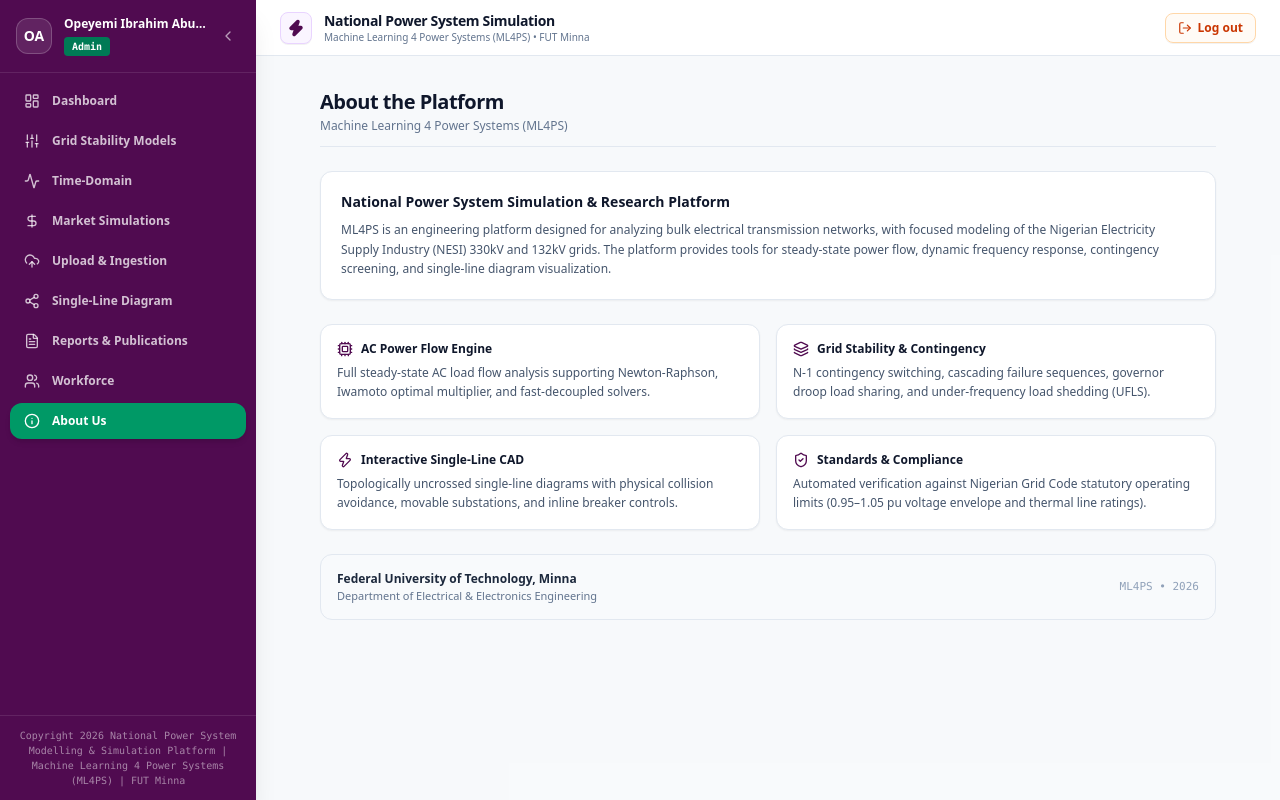
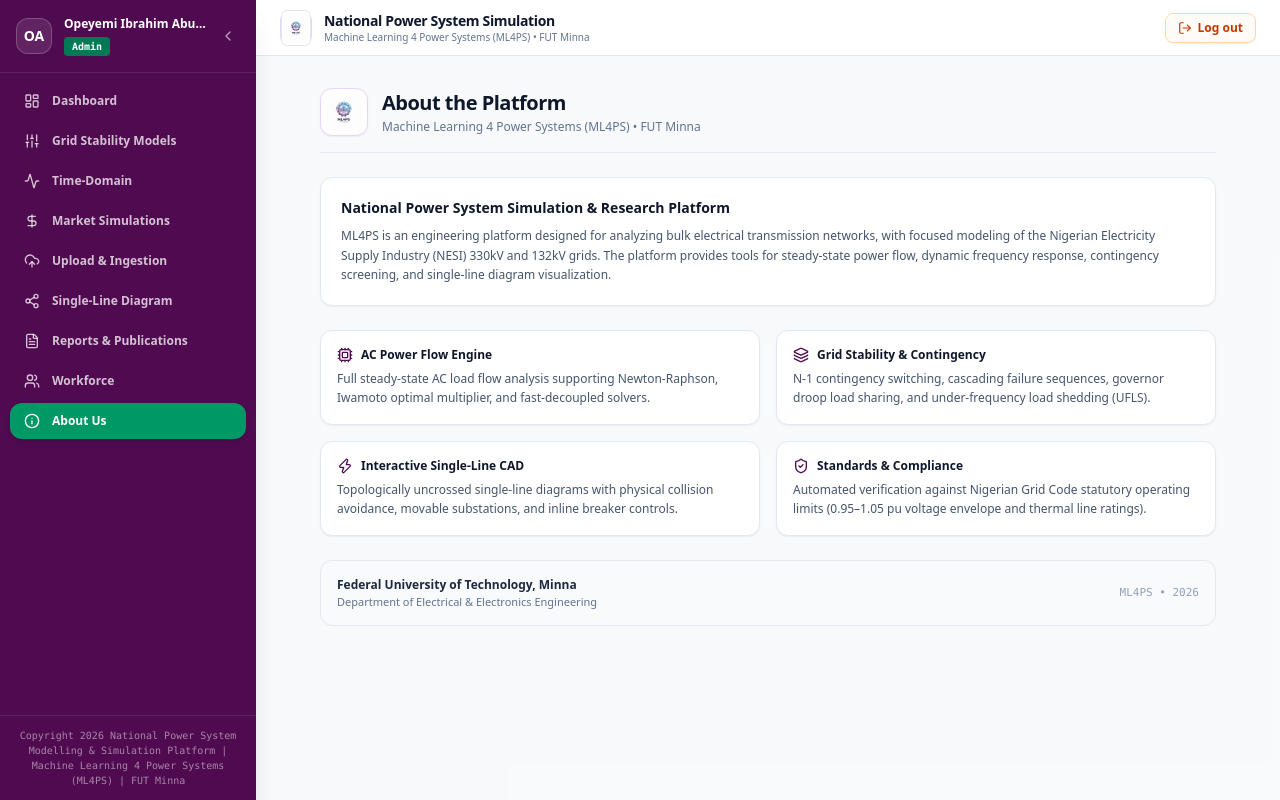
Before and after one commit to cujo-o/Power-System-Modelling-And-Simulation, a Next.js app in the folder national-power-platform/frontend/: page /about in a window 1280 px wide. Built offline with nearby package versions, Linux system fonts and the light colour scheme; no server answers; the database is empty.

Commit message:
minor update

```diff
--- a/national-power-platform/frontend/src/components/layout/AppShell.tsx
+++ b/national-power-platform/frontend/src/components/layout/AppShell.tsx
@@ -105,7 +105,14 @@ export const AppShell: React.FC<{ children: React.ReactNode }> = ({ children })
           <div className="flex items-center gap-3">
             {/* ML4PS Official Icon Badge */}
             <div className="h-8 w-8 rounded-lg border border-purple-200 bg-purple-50 flex items-center justify-center shrink-0 shadow-2xs">
-              <Zap className="h-4.5 w-4.5 text-[#500b50] fill-[#500b50]" />
+              <img
+                src="/ml4ps-logo.png"
+                alt="ML4PS Crest"
+                className="h-9 w-9 object-contain rounded-md bg-white p-0.5 border border-slate-200 shrink-0"
+                onError={(e) => {
+                  e.currentTarget.style.display = 'none';
+                }}
+              />
             </div>
             <div>
               <span className="font-black text-sm text-slate-900 tracking-tight block leading-none">
--- a/national-power-platform/frontend/src/components/tabs/AboutTab.tsx
+++ b/national-power-platform/frontend/src/components/tabs/AboutTab.tsx
@@ -1,22 +1,39 @@
 'use client';
 
-import React from 'react';
+import React, { useState } from 'react';
 import { Cpu, Layers, Zap, ShieldCheck } from 'lucide-react';
 
 export const AboutTab: React.FC = () => {
+  const [imgError, setImgError] = useState(false);
+
   return (
     <div className="max-w-4xl mx-auto space-y-6 py-2 text-slate-800">
-      {/* Header */}
-      <div className="pb-3 border-b border-slate-200">
-        <h2 className="text-xl font-bold text-slate-900 tracking-tight">
-          About the Platform
-        </h2>
-        <p className="text-xs text-slate-500 mt-0.5">
-          Machine Learning 4 Power Systems (ML4PS)
-        </p>
+      {/* Header with Integrated ML4PS Logo */}
+      <div className="flex items-center gap-3.5 pb-4 border-b border-slate-200">
+        {!imgError ? (
+          <img
+            src="/ml4ps-logo.png"
+            alt="ML4PS Crest"
+            className="h-12 w-12 object-contain rounded-xl bg-white p-1 border border-purple-200 shadow-xs shrink-0"
+            onError={() => setImgError(true)}
+          />
+        ) : (
+          <div className="h-12 w-12 rounded-xl border border-purple-200 bg-purple-50 flex items-center justify-center shrink-0 shadow-xs">
+            <Zap className="h-6 w-6 text-[#500b50] fill-[#500b50]" />
+          </div>
+        )}
+
+        <div>
+          <h2 className="text-xl font-black text-slate-900 tracking-tight">
+            About the Platform
+          </h2>
+          <p className="text-xs text-slate-500 font-medium mt-0.5">
+            Machine Learning 4 Power Systems (ML4PS) • FUT Minna
+          </p>
+        </div>
       </div>
 
-      {/* Overview */}
+      {/* Platform Overview */}
       <div className="p-5 rounded-xl border border-slate-200 bg-white shadow-xs space-y-2">
         <h3 className="font-bold text-sm text-slate-900">
           National Power System Simulation &amp; Research Platform
--- a/national-power-platform/frontend/src/components/tabs/AdminTab.tsx
+++ b/national-power-platform/frontend/src/components/tabs/AdminTab.tsx
@@ -197,7 +197,7 @@ export default function AdminTab({
       <div className="flex items-center justify-between pb-3 border-b border-slate-200">
         <div>
           <h2 className="text-xl font-bold text-slate-900">Project Workforce</h2>
-          <p className="text-xs text-slate-500">Research team directory and access control.</p>
+          <p className="text-xs text-slate-500">Research team .</p>
         </div>
 
         <div className="flex rounded-lg border border-slate-200 bg-white p-1 text-xs font-semibold shadow-xs">
--- a/national-power-platform/frontend/src/components/tabs/DynamicsTab.tsx
+++ b/national-power-platform/frontend/src/components/tabs/DynamicsTab.tsx
@@ -278,15 +278,11 @@ export const DynamicsTab: React.FC<Props> = ({
         <div>
           <div className="flex items-center gap-2">
             <h2 className="text-xl sm:text-2xl font-black text-slate-900 tracking-tight">
-              Dynamic Stability &amp; Transient Security Studio
+              Dynamic Stability
             </h2>
-            <span className="px-2.5 py-0.5 rounded-full text-xs font-mono font-bold bg-purple-50 text-[#500b50] border border-purple-200">
-              Time-Domain Vector CAD
-            </span>
+
           </div>
-          <p className="text-xs text-slate-500 mt-0.5">
-            Lumped center-of-inertia frequency response, UFLS defense, and multi-machine rotor angle transient trajectories.
-          </p>
+
         </div>
 
         <div className="flex rounded-xl border border-slate-200 bg-white p-1 text-xs font-bold shadow-xs">
--- a/national-power-platform/frontend/src/components/tabs/GridStabilityTab.tsx
+++ b/national-power-platform/frontend/src/components/tabs/GridStabilityTab.tsx
@@ -336,7 +336,7 @@ export const GridStabilityTab: React.FC<Props> = ({
         <div className="flex flex-col sm:flex-row sm:items-center justify-between pb-3 border-b border-slate-200 gap-3">
           <div>
             <h2 className="text-xl font-black text-slate-900 tracking-tight">
-              Grid Stability &amp; Simulation Studio
+              Grid Stability
             </h2>
             <p className="text-xs text-slate-500 mt-0.5">
               Select an uploaded transmission network to launch the operational studio.
@@ -1140,18 +1140,13 @@ export const GridStabilityTab: React.FC<Props> = ({
       {workspaceTab === 'planning' && (
         <div className="space-y-4">
           <div className="p-3 bg-blue-50 border border-blue-200 rounded-xl text-xs text-blue-900 flex items-center justify-between">
-            <div className="flex items-center gap-2">
-              <Info className="h-4 w-4 text-blue-600 shrink-0" />
-              <span>
-                <strong>In-Memory Sandbox Guarantee:</strong> All additions and isolations here test network expansion in memory. The original `.m` base file in Supabase is never altered.
-              </span>
-            </div>
+
             {totalSandboxModifications > 0 && (
               <button
                 onClick={onReset}
                 className="px-2.5 py-1 rounded bg-white border border-blue-300 text-blue-800 font-bold hover:bg-blue-100 shrink-0 ml-2"
               >
-                Clear Sandbox
+                Clear
               </button>
             )}
           </div>
@@ -1433,7 +1428,7 @@ export const GridStabilityTab: React.FC<Props> = ({
             <div className="p-4 rounded-xl border border-slate-200 bg-white shadow-2xs space-y-3">
               <h4 className="font-bold text-xs text-slate-900 uppercase tracking-wider flex items-center gap-1.5 pb-2 border-b border-slate-100">
                 <Trash2 className="h-4 w-4 text-rose-600" />
-                <span>4. Decommission / Delete Node (Sandbox)</span>
+                <span>4. Decommission / Delete Node</span>
               </h4>
 
               <div className="text-xs space-y-2">
--- a/national-power-platform/frontend/src/components/tabs/MarketTab.tsx
+++ b/national-power-platform/frontend/src/components/tabs/MarketTab.tsx
@@ -127,19 +127,7 @@ export const MarketTab: React.FC<Props> = ({ buses = [], lines = [], modelName }
     <div className="max-w-7xl mx-auto space-y-6 py-2">
       {/* Top Header */}
       <div className="flex flex-col sm:flex-row sm:items-center justify-between pb-3 border-b border-slate-200 gap-3">
-        <div>
-          <div className="flex items-center gap-2">
-            <h2 className="text-xl sm:text-2xl font-black text-slate-900 tracking-tight">
-              Market Simulations &amp; Nodal LMP Clearing
-            </h2>
-            <span className="px-2.5 py-0.5 rounded-full text-xs font-mono font-bold bg-purple-50 text-[#500b50] border border-purple-200">
-              Security-Constrained OPF
-            </span>
-          </div>
-          <p className="text-xs text-slate-500 mt-0.5">
-            Locational Marginal Prices (LMP), congestion rent shadow costs, and generator merit-order dispatch.
-          </p>
-        </div>
+
 
         <div className="flex items-center gap-2">
           <div className="flex rounded-xl border border-slate-200 bg-white p-0.5 text-xs font-bold shadow-xs">
--- a/national-power-platform/frontend/src/components/tabs/UploadTab.tsx
+++ b/national-power-platform/frontend/src/components/tabs/UploadTab.tsx
@@ -188,12 +188,6 @@ export const UploadTab: React.FC<Props> = ({
               Choose Case File
             </button>
           </div>
-
-          <div className="pt-4 border-t border-slate-100 w-full flex items-center justify-center gap-6 text-[11px] font-mono text-slate-400">
-            <span>Accepted formats: .m • .raw • .130 • .xlsx • .json</span>
-            <span>•</span>
-            <span>Operator: {userName} ({userInstitution})</span>
-          </div>
         </div>
       </div>
     </div>
```
Also changed, not shown: national-power-platform/frontend/src/components/diagram/SingleLineDiagram.tsx (+5 -15 lines).
